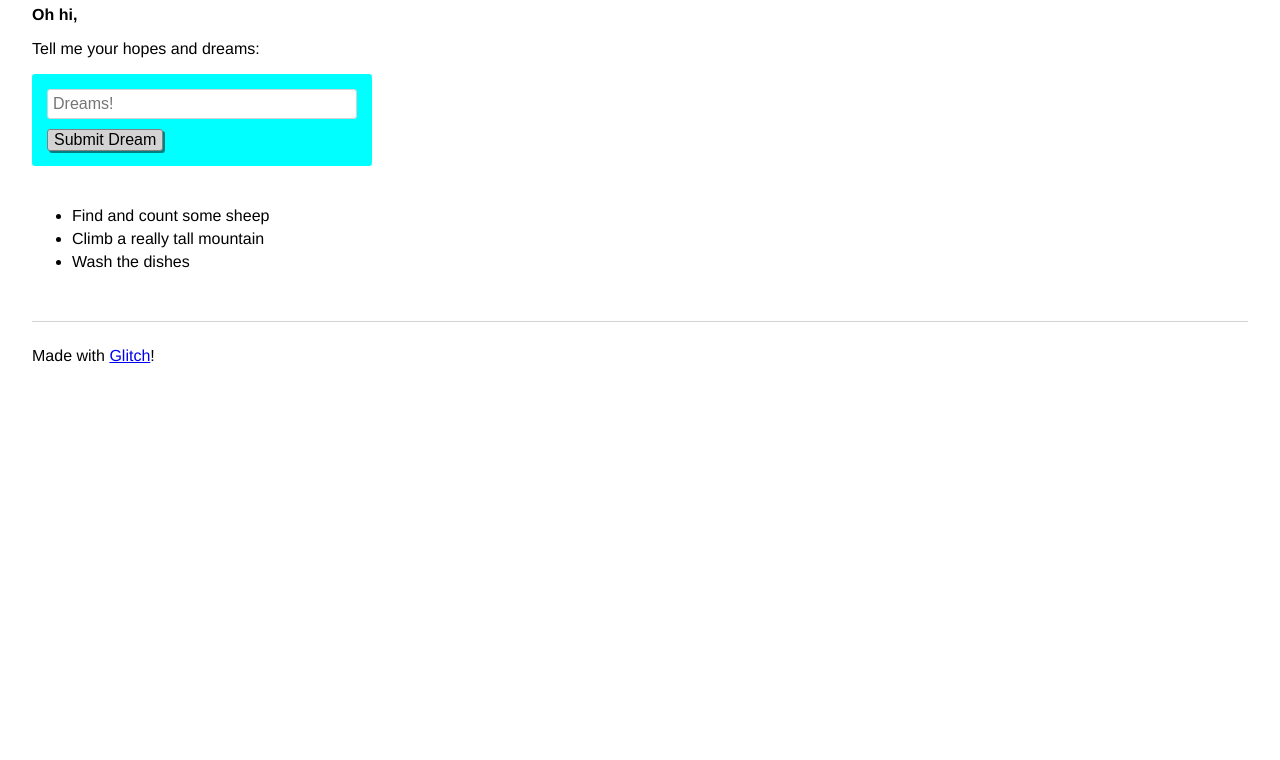
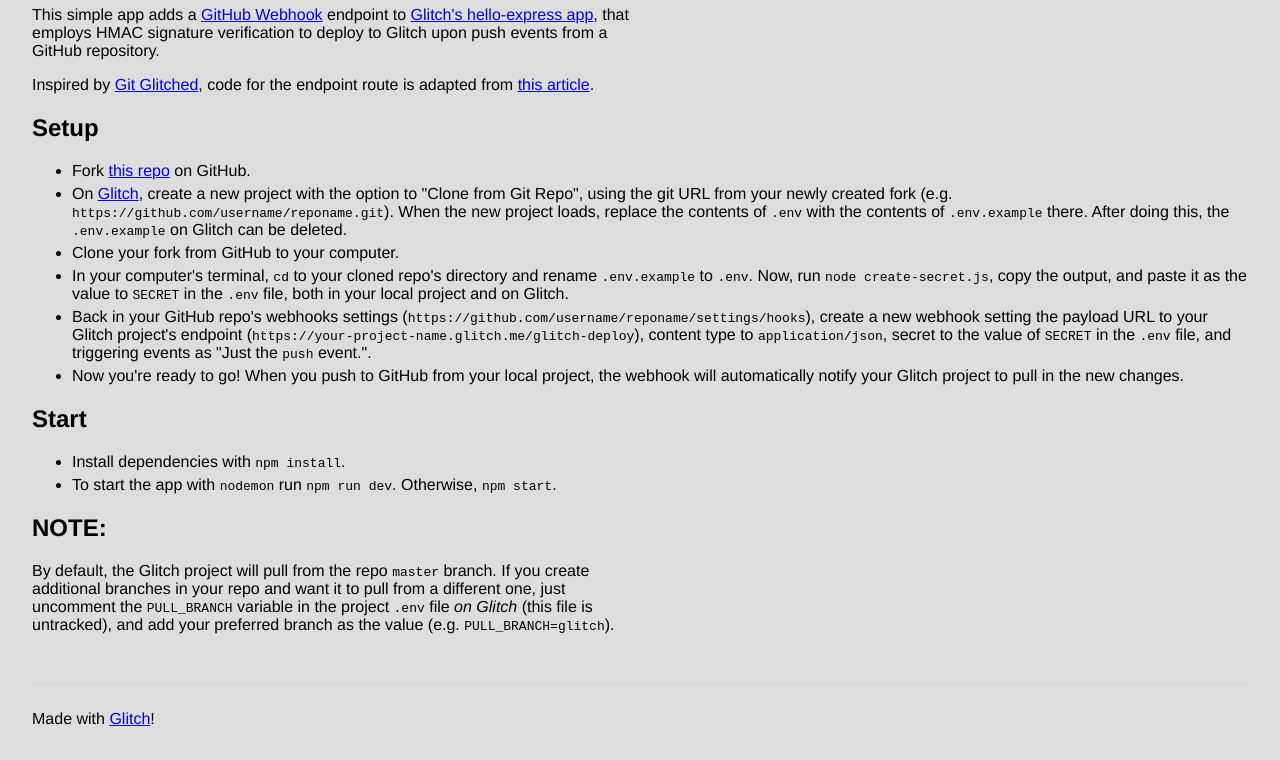
Before and after one commit to brimarq/glitch-deploy, a website: page views/index.html in a window 1280 px wide. Shown: the part 84-844 px from the top of the page. Before the commit the page ends 800 px from the top, so only its background shows below. Drawn offline with Linux system fonts and the light colour scheme.

Commit message:
Put README contents on homepage

```diff
--- a/public/style.css
+++ b/public/style.css
@@ -8,6 +8,7 @@
 body {
   font-family: "Benton Sans", "Helvetica Neue", helvetica, arial, sans-serif;
   margin: 2em;
+  background-color: #DDD;
 }
 
 h1 {
--- a/views/index.html
+++ b/views/index.html
@@ -10,7 +10,7 @@
 <!DOCTYPE html>
 <html lang="en">
   <head>
-    <title>Welcome to Glitch!</title>
+    <title>Glitch Deploy</title>
     <meta name="description" content="A cool thing made with Glitch">
     <link id="favicon" rel="icon" href="https://glitch.com/edit/favicon-app.ico" type="image/x-icon">
     <meta charset="utf-8">
@@ -21,10 +21,49 @@
     <link rel="stylesheet" href="/style.css">
 
     <!-- import the webpage's client-side javascript file -->
-    <script src="/client.js" defer></script>
+    <!-- <script src="/client.js" defer></script> -->
   </head>
   <body>
-    <header>
+      <header>
+          <h1 id="glitchdeploy">Glitch Deploy</h1>
+      </header>
+
+      <main>
+          <p>This simple app adds a <a href="https://developer.github.com/webhooks/">GitHub Webhook</a> endpoint to <a href="https://glitch.com/~hello-express">Glitch's hello-express app</a>, that employs HMAC signature verification to deploy to Glitch upon push events from a GitHub repository.</p>
+
+          <p>Inspired by <a href="https://github.com/noise-machines/git-glitched">Git Glitched</a>, code for the endpoint route is adapted from <a href="https://medium.com/chingu/how-to-verify-the-authenticity-of-a-github-apps-webhook-payload-8d63ccc81a24">this article</a>.</p>
+
+          <h2 id="setup">Setup</h2>
+
+          <ul>
+            <li>Fork <a href="https://github.com/brimarq/glitch-deploy">this repo</a> on GitHub.</li>
+
+            <li>On <a href="https://glitch.com">Glitch</a>, create a new project with the option to "Clone from Git Repo", using the git URL from your newly created fork (e.g. <code>https://github.com/username/reponame.git</code>). When the new project loads, replace the contents of <code>.env</code> with the contents of <code>.env.example</code> there. After doing this, the <code>.env.example</code> on Glitch can be deleted.</li>
+
+            <li>Clone your fork from GitHub to your computer.</li>
+
+            <li>In your computer's terminal, <code>cd</code> to your cloned repo's directory and rename <code>.env.example</code> to <code>.env</code>. Now, run <code>node create-secret.js</code>, copy the output, and paste it as the value to <code>SECRET</code> in the <code>.env</code> file, both in your local project and on Glitch.</li>
+
+            <li>Back in your GitHub repo's webhooks settings (<code>https://github.com/username/reponame/settings/hooks</code>), create a new webhook setting the payload URL to your Glitch project's endpoint (<code>https://your-project-name.glitch.me/glitch-deploy</code>), content type to <code>application/json</code>, secret to the value of <code>SECRET</code> in the <code>.env</code> file, and triggering events as "Just the <code>push</code> event.".</li>
+
+            <li>Now you're ready to go! When you push to GitHub from your local project, the webhook will automatically notify your Glitch project to pull in the new changes.</li>
+          </ul>
+
+          <h2 id="start">Start</h2>
+          <ul>
+            <li>Install dependencies with <code>npm install</code>.  </li>
+
+            <li>To start the app with <code>nodemon</code> run <code>npm run dev</code>. Otherwise, <code>npm start</code>.   </li>
+          </ul>
+
+          <h2 id="note">NOTE:</h2>
+
+
+          <p>By default, the Glitch project will pull from the repo <code>master</code> branch. If you create additional branches in your repo and want it to pull from a different one, just uncomment the <code>PULL_BRANCH</code> variable in the project <code>.env</code> file <em>on Glitch</em> (this file is untracked), and add your preferred branch as the value (e.g. <code>PULL_BRANCH=glitch</code>). </p>
+
+      </main>
+
+    <!-- <header>
       <h1>
         A Dream of the Future
       </h1>
@@ -43,7 +82,7 @@
       <section class="dreams">
         <ul id="dreams"></ul>
       </section>
-    </main>
+    </main> -->
 
     <footer>
       Made with <a href="https://glitch.com">Glitch</a>!
```
